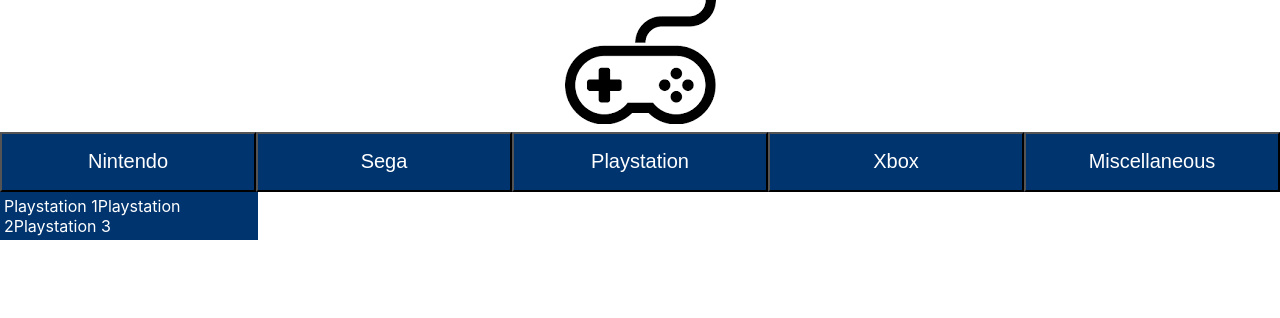
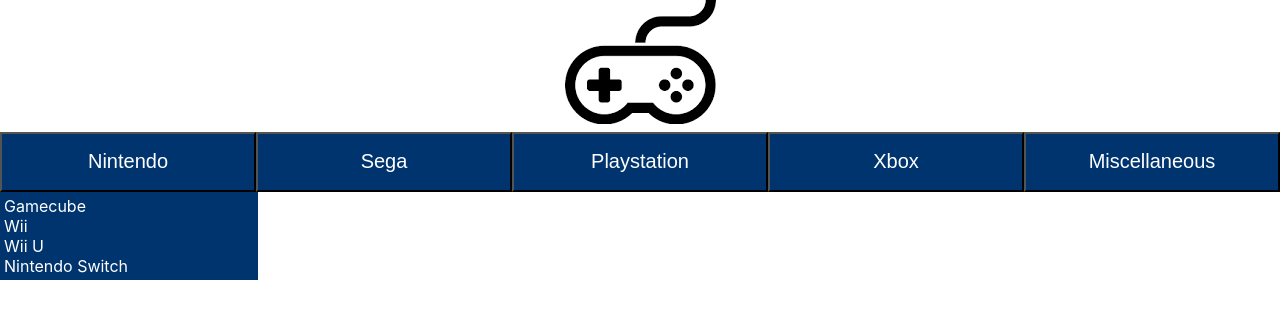
Before and after one commit to andyl5/controller-showcase, a React (Create React App) app: page / in a window 1280 px wide. Both pictures are taken after a click on the button "Nintendo". Shown: the top 318 px of the page. Built offline with nearby package versions, Linux system fonts and the light colour scheme.

Commit message:
navbar and dropdown menu show all elements

```diff
--- a/src/components/Dropdownmenu.js
+++ b/src/components/Dropdownmenu.js
@@ -3,29 +3,16 @@
 
 function Dropdownmenu(props) {
     return (
-        // <div className="dropdown-menu">
-        //     <ul className="dropdown-menu-content-ul">
-        //         <div className="dropdown-menu-content">
-        //             <li className="dropdown-menu-content">Gameboy</li>
-        //             <li className="dropdown-menu-content">DSi</li>
-        //             <li className="dropdown-menu-content">Wii</li>
-        //             <li className="dropdown-menu-content">Nintendo Switch</li>
-        //             <li className="dropdown-menu-content">Gameboy Connect Cube</li>
-        //         </div>
-        //     </ul>
-        // </div>
-
-
         <div className="dropdown-menu">
             <ul className="dropdown-menu-content-ul">
-                {data.map((data, key) => {
-                    return (
-                        <li className="dropdown-menu-content" key={key}>{data.systems}</li>
-                    )
+                {data.filter(brand => brand.brand === props.brand).map((brand, key) => {
+                    return brand.consoles.map((console, index) => (
+                        <li className="dropdown-menu-content" key={index}>{console.name}</li>
+                    ))
                 })}
             </ul>
+        </div>
 
-        </div>
     )
 }
 export default Dropdownmenu
--- a/src/components/NavbarButton.js
+++ b/src/components/NavbarButton.js
@@ -24,7 +24,7 @@
             <div ref={menuRef}>
                 <button className="dropdown-button" onClick={handleMenuOpen}>{props.name}</button>
                 {menuOpen ? (
-                    <Dropdownmenu/>
+                    <Dropdownmenu brand={props.name}/>
                     ) : null}
             </div>
         </div>
--- a/src/data.js
+++ b/src/data.js
@@ -1,30 +1,84 @@
-// Placeholder data
+const data = [
 
-const data = [
-    // {
-    //     id: 1,
-    //     title: "Life Lessons with Katie Zaferes",
-    //     description: "I will share with you what I call \"Positively Impactful Moments of Disappointment.\" Throughout my career, many of my highest moments only came after setbacks and losses. But learning from those difficult moments is what gave me the ability to rise above them and reach my goals.",
-    //     price: 136,
-    //     coverImg: "katie-zaferes.png",
-    //     stats: {
-    //         rating: 5.0,
-    //         reviewCount: 6
-    //     },
-    //     location: "Online",
-    //     openSpots: 0,
-    // },
 
     {
-        brand: "Nintendo",
-        // systems: ["Gamecube", "DS Lite", "Wii", "Wii U", "Nintendo Switch"],
-        system: {"name": "Gamecube"}
+        "brand": "Nintendo",
+        "consoles": [
+            {
+                "name": "Gamecube",
+            },
+            {
+                "name": "Wii"
+            },
+            {
+
+                "name": "Wii U"
+            },
+            {
+                "name": "Nintendo Switch"
+            }
+        ]
     },
 
     {
-        brand: "Playstation",
-        systems: ["Playstation 1", "Playstation 2", "Playstation 3"]
-    }
+        "brand": "Sega",
+        "consoles": [
+            {
+                "name": "Dreamcast"
+            },
+            {
+                "name": "Genesis"
+            },
+        ]
+    },
+
+    {
+        "brand": "Playstation",
+        "consoles": [
+            {
+                "name": "PlayStation 1"
+            },
+            {
+                "name": "PlayStation 2"
+            },
+            {
+                "name": "PlayStation 3"
+            },
+            {
+                "name": "PlayStation 4"
+            },
+            {
+                "name": "PlayStation 5"
+            },
+        ]
+    },
+
+    {
+        "brand": "Xbox",
+        "consoles": [
+            {
+                "name": "Original Xbox"
+            },
+            {
+                "name": "Xbox 360"
+            },
+            {
+                "name": "Xbox One"
+            },
+        ]
+    },
+
+    {
+        "brand": "Miscellaneous",
+        "consoles": [
+            {
+                "name": "8BitDo",
+            },
+            {
+                "name": "Arcade Sticks",
+            }
+        ]
+    },
 ]
 
 export default data
```
